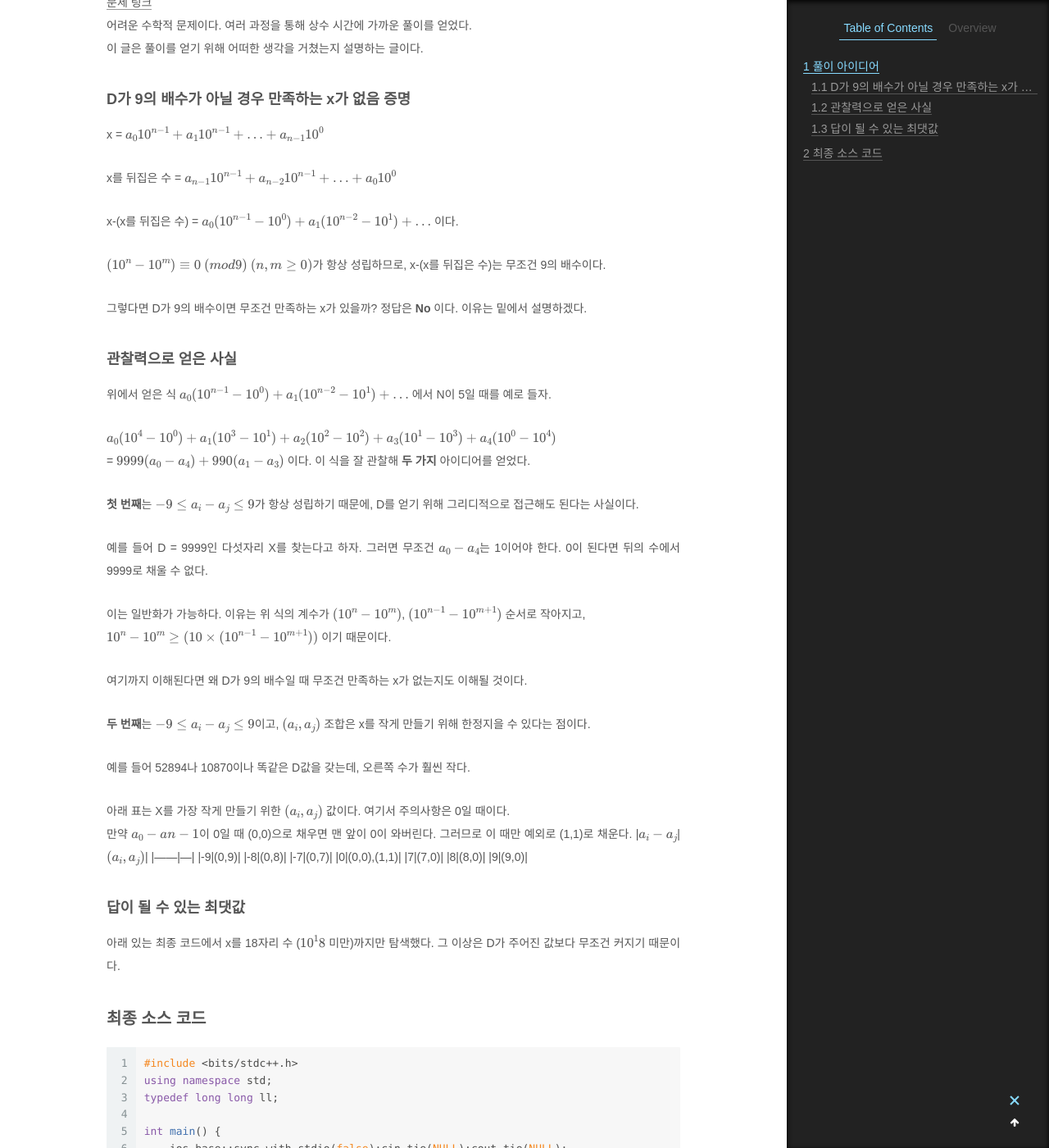
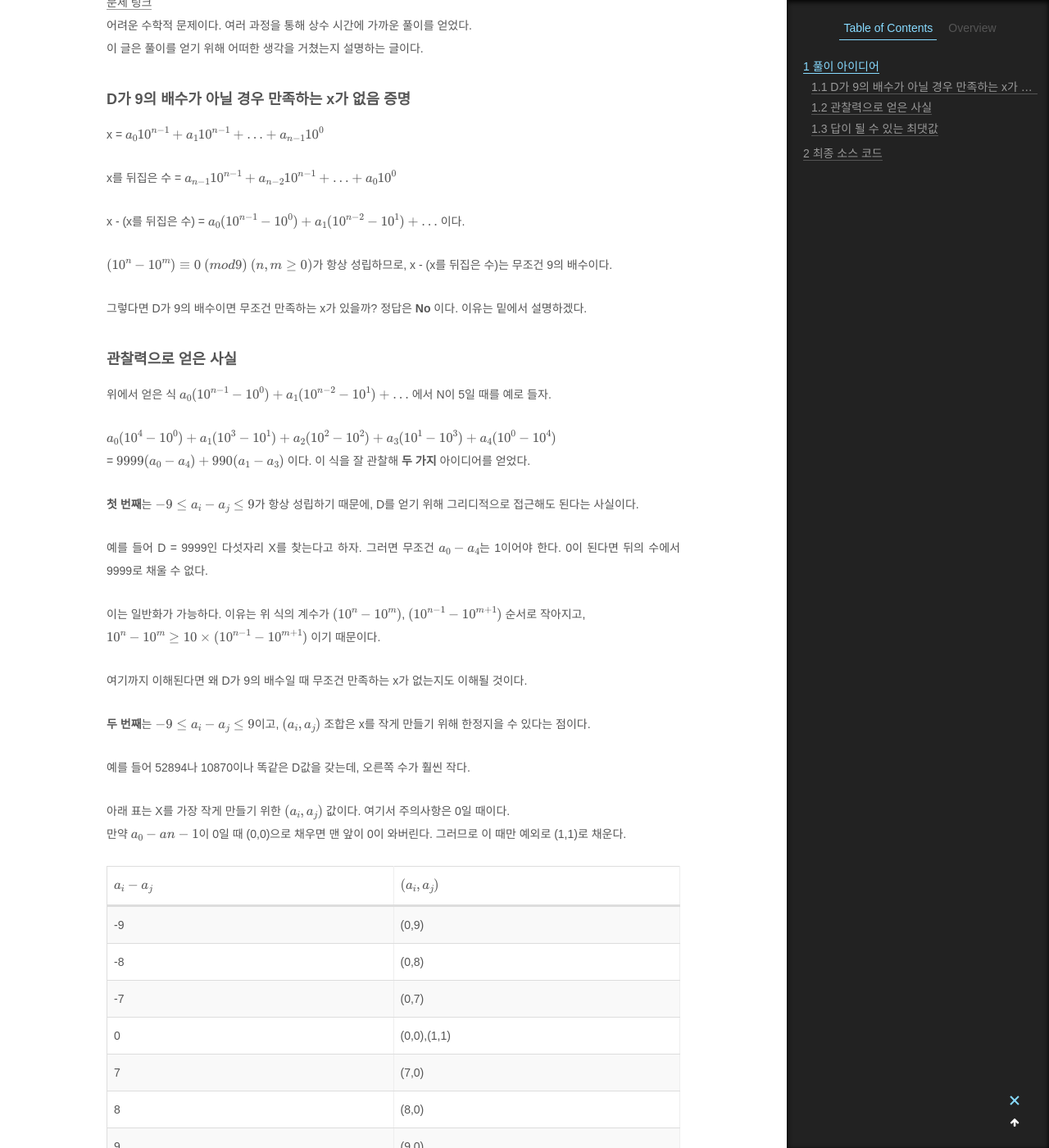
Before and after one commit to ggyuchive/ggyuchive.github.io, a Jekyll site: the page built from _posts/2021-11-21-boj1078.md, in a window 1280 px wide and 1400 px high, scrolled down 560 px. Shown: the whole window at 82% size. Built offline with Jekyll 4.4.1, drawn with Linux system fonts in a browser that asks for light colours; formulas are drawn with MathJax 3.

Commit message:
change sth

```diff
--- a/_posts/2021-11-21-boj1078.md
+++ b/_posts/2021-11-21-boj1078.md
@@ -18,9 +18,9 @@ x = $ a_{0}10^{n-1} + a_{1}10^{n-1} + ... + a_{n-1}10^0 $
 
 x를 뒤집은 수 = $ a_{n-1}10^{n-1} + a_{n-2}10^{n-1} + ... + a_{0}10^0 $
 
-x-(x를 뒤집은 수) = $ a_{0}(10^{n-1}-10^0) + a_{1}(10^{n-2}-10^1) + ... $ 이다.
+x - (x를 뒤집은 수) = $ a_{0}(10^{n-1}-10^0) + a_{1}(10^{n-2}-10^1) + ... $ 이다.
 
-$ (10^n-10^m) \equiv 0 $  $ (mod 9) $  $ (n, m \geq 0) $가 항상 성립하므로, x-(x를 뒤집은 수)는 무조건 9의 배수이다.
+$ (10^n-10^m) \equiv 0 $  $ (mod 9) $  $ (n, m \geq 0) $가 항상 성립하므로, x - (x를 뒤집은 수)는 무조건 9의 배수이다.
 
 그렇다면 D가 9의 배수이면 무조건 만족하는 x가 있을까? 정답은 **No** 이다. 이유는 밑에서 설명하겠다.
 
@@ -35,7 +35,7 @@ $ a_{0}(10^4-10^0) + a_{1}(10^3-10^1) + a_{2}(10^2-10^2) + a_{3}(10^1-10^3) + a_
 예를 들어 D = 9999인 다섯자리 X를 찾는다고 하자. 그러면 무조건 $ a_{0}-a_{4} $는 1이어야 한다. 0이 된다면 뒤의 수에서 9999로 채울 수 없다.
 
 이는 일반화가 가능하다. 이유는 위 식의 계수가 $(10^n-10^m)$, $(10^{n-1}-10^{m+1})$ 순서로 작아지고,
-$10^n-10^m \geq (10 \times (10^{n-1}-10^{m+1}))$ 이기 때문이다.
+$10^n-10^m \geq 10 \times (10^{n-1}-10^{m+1})$ 이기 때문이다.
 
 여기까지 이해된다면 왜 D가 9의 배수일 때 무조건 만족하는 x가 없는지도 이해될 것이다.
 
@@ -44,8 +44,8 @@ $10^n-10^m \geq (10 \times (10^{n-1}-10^{m+1}))$ 이기 때문이다.
 예를 들어 52894나 10870이나 똑같은 D값을 갖는데, 오른쪽 수가 훨씬 작다.
 
 아래 표는 X를 가장 작게 만들기 위한 $(a_{i},a_{j})$ 값이다. 여기서 주의사항은 0일 때이다.
-만약 $a_{0}-a{n-1}$이 0일 때 (0,0)으로 채우면 맨 앞이 0이 와버린다.
-그러므로 이 때만 예외로 (1,1)로 채운다.
+만약 $a_{0}-a{n-1}$이 0일 때 (0,0)으로 채우면 맨 앞이 0이 와버린다. 그러므로 이 때만 예외로 (1,1)로 채운다.
+
 |$a_{i}-a_{j}$|$(a_{i},a_{j})$|
 |------|---|
 |-9|(0,9)|
@@ -57,7 +57,7 @@ $10^n-10^m \geq (10 \times (10^{n-1}-10^{m+1}))$ 이기 때문이다.
 |9|(9,0)|
 
 ### 답이 될 수 있는 최댓값
-아래 있는 최종 코드에서 x를 18자리 수 ($10^18$ 미만)까지만 탐색했다. 그 이상은 D가 주어진 값보다 무조건 커지기 때문이다.
+아래 있는 최종 코드에서 x를 18자리 수 ($10^{18}$ 미만)까지만 탐색했다. 그 이상은 D가 주어진 값보다 무조건 커지기 때문이다.
 
 
 ## 최종 소스 코드
```
